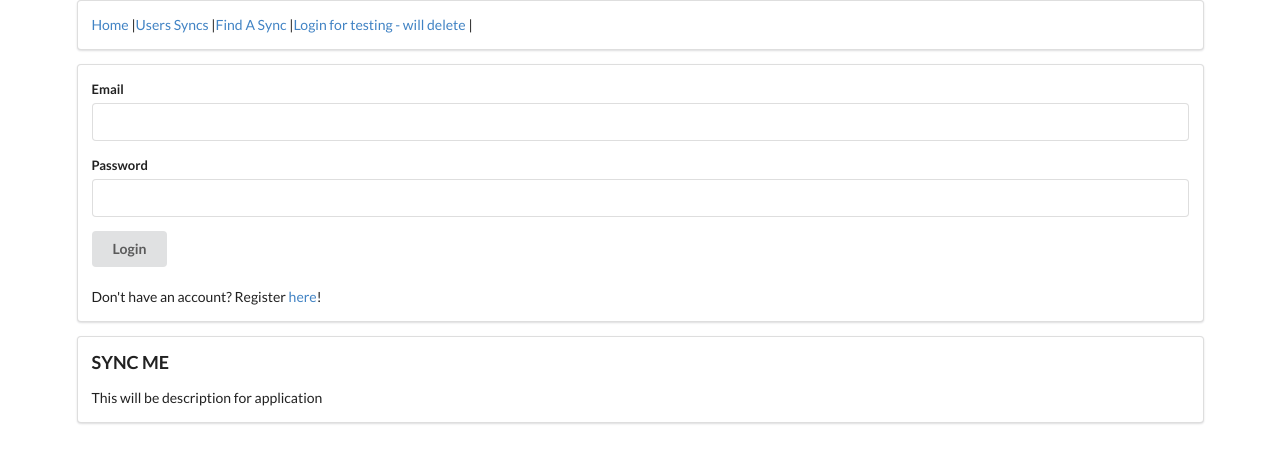
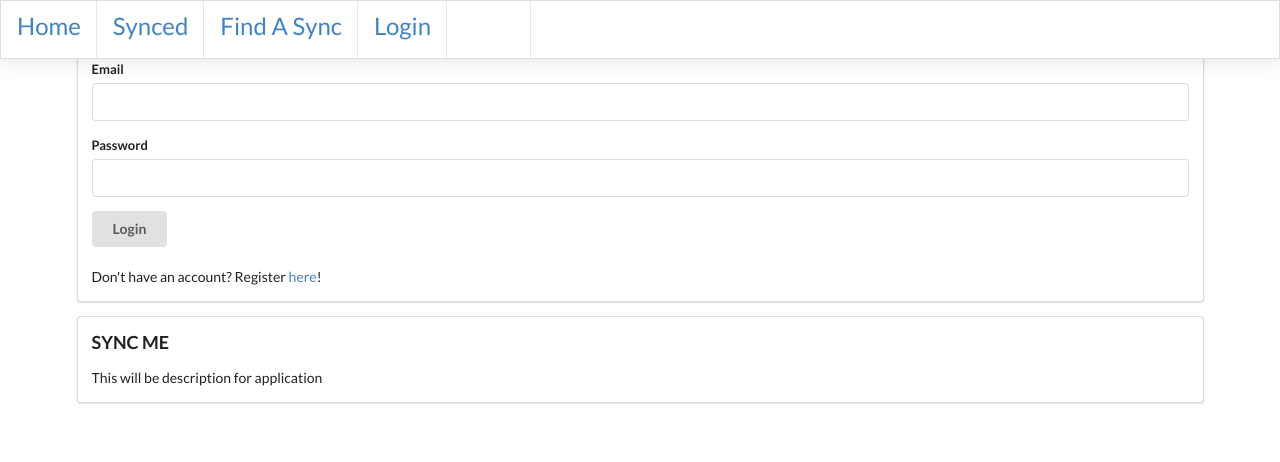
Before and after one commit to ang-lam/sync_me, a React (Create React App) app: page / in a window 1280 px wide. Shown: the top 462 px of the page. Built offline with nearby package versions, Linux system fonts and the light colour scheme; no server answers.

Commit message:
added css to nav bar

```diff
--- a/src/components/NavBar.js
+++ b/src/components/NavBar.js
@@ -18,12 +18,39 @@ class NavBar extends Component {
     render(){
         return (
             <div className="ui segment">
-                <Link to='/home'>Home</Link> |
-                <Link to='/followed'>Users Syncs</Link> |
-                <Link to='/users'>Find A Sync</Link> |
-                <Link to='/'>Login for testing - will delete</Link> |
-                {this.props.loggedIn ? <Link to='/logout'>Logout</Link> : null}
-                {/* <button onClick={this.handleClick}>Logout</button> */}
+                <div className="ui top visible horizontal sidebar labeled icon menu">
+                    <div className="item">
+                        <div className="home icon">
+                            <Link to='/home'>Home</Link>
+                        </div>
+                    </div>
+                    <div className="item">
+                        <div className="home icon">
+                            <Link to='/followed'>Synced</Link>
+                        </div>
+                    </div>
+                    <div className="item">
+                        <div className="home icon">
+                            <Link to='/users'>Find A Sync</Link>
+                        </div>
+                    </div>
+                    <div className="item">
+                        <div className="home icon">
+                            <Link to='/'>Login</Link>
+                        </div>
+                    </div>
+                    <div className="item">
+                        <div className="home icon">
+                            {this.props.loggedIn ? <Link to='/logout'>Logout</Link> : null}
+                            {/* <button onClick={this.handleClick}>Logout</button> */}
+                        </div>
+                    </div>
+
+
+
+
+
+                </div>
             </div>
         )
     }
```
